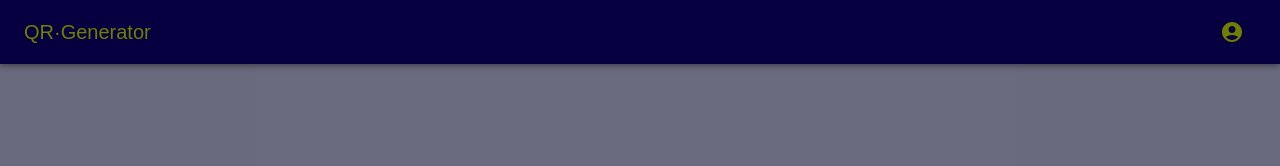
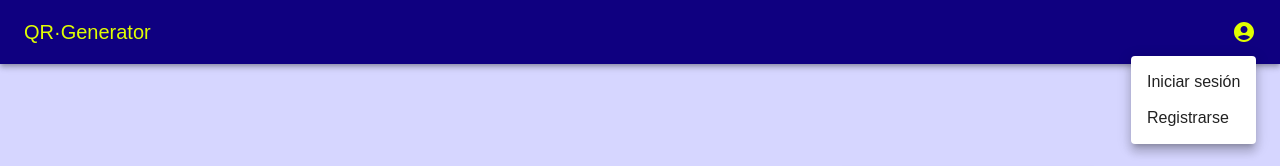
Before and after one commit to efrontinan/QR-Generator, a React (Vite) app: page / in a window 1280 px wide. Both pictures are taken after a click on the button "account of current user". Shown: the top 166 px of the page. Built offline with nearby package versions, Linux system fonts and the light colour scheme; no server answers.

Commit message:
Login & Logout

```diff
--- a/src/components/NavBar/NavBar.tsx
+++ b/src/components/NavBar/NavBar.tsx
@@ -1,11 +1,21 @@
-import { AppBar, IconButton, Toolbar, Typography } from "@mui/material"
+import { AppBar, IconButton, Menu, MenuItem, Toolbar, Typography } from "@mui/material"
 import AccountCircle from '@mui/icons-material/AccountCircle'
+import { useContext, useState } from "react";
+import { AuthContext } from "../../contexts/auth.context";
 
 interface NavBarProps {
     handleClick: () => void;
 }
 
 const NavBar: React.FC<NavBarProps> = ({ handleClick }) => {
+
+    const { loggedUser, logoutUser } = useContext(AuthContext)
+    const [anchorEl, setAnchorEl] = useState<null | HTMLElement>(null)
+
+    const handleMenu = (event: React.MouseEvent<HTMLElement>) => {
+        setAnchorEl(event.currentTarget)
+    }
+
 
     return (
         <AppBar position="static" color="primary" className="NavBar" >
@@ -20,10 +30,43 @@ const NavBar: React.FC<NavBarProps> = ({ handleClick }) => {
                         aria-controls="menu-appbar"
                         aria-haspopup="true"
                         color="secondary"
-                        onClick={handleClick}
+                        onClick={handleMenu}
+                        sx={{ gap: 1, paddingInline: 0 }}
                     >
+                        {loggedUser && <Typography>{loggedUser?.username}</Typography>}
                         <AccountCircle />
                     </IconButton>
+
+                    <Menu
+                        id="menu-appbar"
+                        anchorEl={anchorEl}
+                        anchorOrigin={{
+                            vertical: 'bottom',
+                            horizontal: 'right',
+                        }}
+                        keepMounted
+                        transformOrigin={{
+                            vertical: 'top',
+                            horizontal: 'right',
+                        }}
+                        open={Boolean(anchorEl)}
+                        onClose={() => setAnchorEl(null)}
+                    >
+                        {loggedUser &&
+                            <>
+                                <MenuItem>Mi perfil</MenuItem>
+                                <MenuItem onClick={logoutUser}>Cerrar sesión</MenuItem>
+                            </>
+                        }
+
+                        {!loggedUser &&
+                            <>
+                                <MenuItem onClick={handleClick}>Iniciar sesión</MenuItem>
+                                <MenuItem >Registrarse</MenuItem>
+                            </>
+                        }
+
+                    </Menu>
                 </div>
             </Toolbar>
         </AppBar>
```
